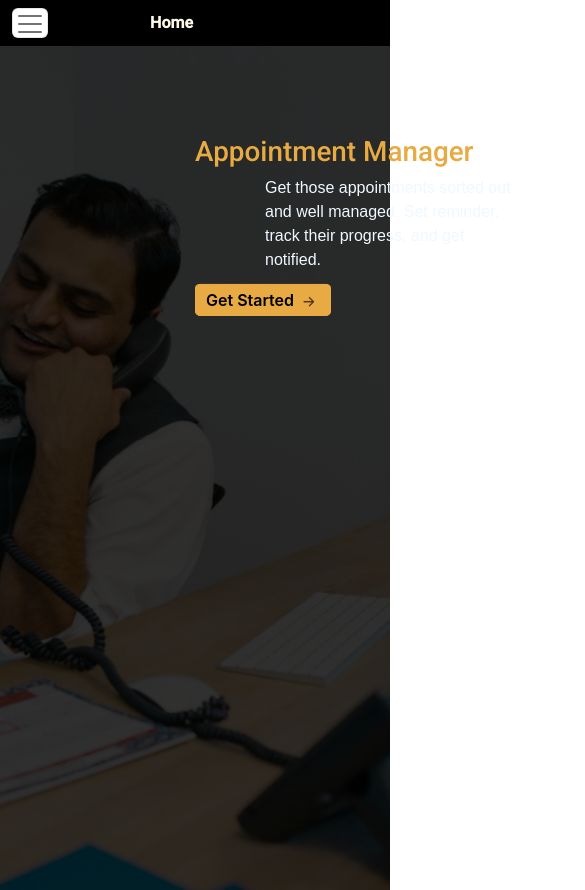
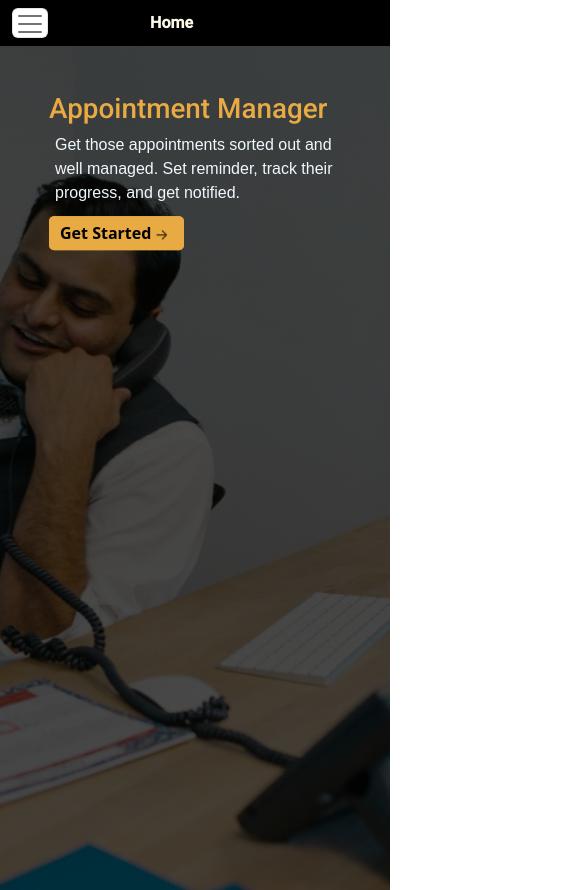
Before and after one commit to awasevalentine/Appointment-manager-v2, a React (Create React App) app: page / in a window 390 px wide. Shown: the whole page, 585 px wide, since content can reach past the window. Built offline with nearby package versions, Linux system fonts and the light colour scheme; a web font is replaced by a local one.

Commit message:
Added landing page intro and made it reponsive

```diff
--- a/src/app/pages/home/home-page.jsx
+++ b/src/app/pages/home/home-page.jsx
@@ -10,13 +10,18 @@ const HomePage =()=>{
         <>
         <NavSection />
         <div id="home-wrapper">
-            <section className="intro">
-            <h1 class="display-6">Appointment Manager</h1>
-            <p className="text-centert intro-text">
-                Get those appointments sorted out and well managed.
-                Set reminder, track their progress, and get notified.
-            </p>
-            <Link class="get-started" to='/'>Get Started <BsArrowRightShort class="fs-4 arrow-heartbeat" /></Link>
+            <section className="intro mobile-view">
+                <div className="intro-description">
+                    <h1 class="display-6">Appointment Manager</h1>
+                    <p className="text-centert intro-text">
+                        Get those appointments sorted out and well managed.
+                        Set reminder, track their progress, and get notified.
+                    </p>
+                    <Link class="get-started" to='/'>Get Started
+                        <BsArrowRightShort class="fs-4 arrow-heartbeat" />
+                    </Link>
+                </div>
+
             </section>
         </div>
         </>
--- a/src/app/pages/home/home.css
+++ b/src/app/pages/home/home.css
@@ -3,14 +3,14 @@
     background: #000;
     /* margin-top: 80px; */
     color: aliceblue;
-    background-image: linear-gradient(to right, rgba(0, 0, 0, 0.8), rgba(0, 0, 0, 0.8)),
+    background-image: linear-gradient(to right, rgba(0, 0, 0, 0.7), rgba(0, 0, 0, 0.7)),
                     url('../../../assets/home_page/first_page.jpeg');
     background-repeat: no-repeat;
     background-size: cover;
     background-position: center;
 }
 
-.intro > h1{
+.intro-description > h1{
     color: #E8AA42;
     font-family: 'Roboto', sans-serif;
     font-weight: 400;
@@ -28,16 +28,21 @@
 }
 
 .intro {
-    /* width: 250px; */
-    position: relative;
-    left: 0;
-    right: 0;
-    transform: translate(50%, 50%);
+    width: 50%;
+    transform: none !important;
+    margin: auto;
+    float: right;
+}
+
+.intro-description{
+    height: 100%;
+    width: 100%;
+    transform: translate(10px, 40%);
 }
 
 .intro-text{
     display: flex;
-    width: 250px;
+    width: 300px;
     align-items: center;
     justify-content: center;
     justify-items: center;
@@ -60,6 +65,7 @@
 
 
 
+
 @keyframes arrow-hrtbeat {
     20% {
         opacity: 0;
@@ -76,11 +82,19 @@
 /* Media Query section */
 
 @media screen and (max-width: 991px) {
-    .intro {
-        /* width: 250px; */
-        position: relative;
-        left: 0;
-        right: 0;
-        transform: translate(50%, 50%);
+    .mobile-view {
+        width: 100%;
+        display: flex;
+        justify-content: center;
+    }
+
+    .intro-description{
+        width: 80%;
+        transform: translate(10px, 30%);
+
     }
 }
+
+
+@media screen and (max-width: 991px) {
+}
--- a/src/index.css
+++ b/src/index.css
@@ -1,4 +1,4 @@
-body {
+/* body {
   margin: 0;
   font-family: -apple-system, BlinkMacSystemFont, 'Segoe UI', 'Roboto', 'Oxygen',
     'Ubuntu', 'Cantarell', 'Fira Sans', 'Droid Sans', 'Helvetica Neue',
@@ -10,4 +10,4 @@ body {
 code {
   font-family: source-code-pro, Menlo, Monaco, Consolas, 'Courier New',
     monospace;
-}
+} */
```
